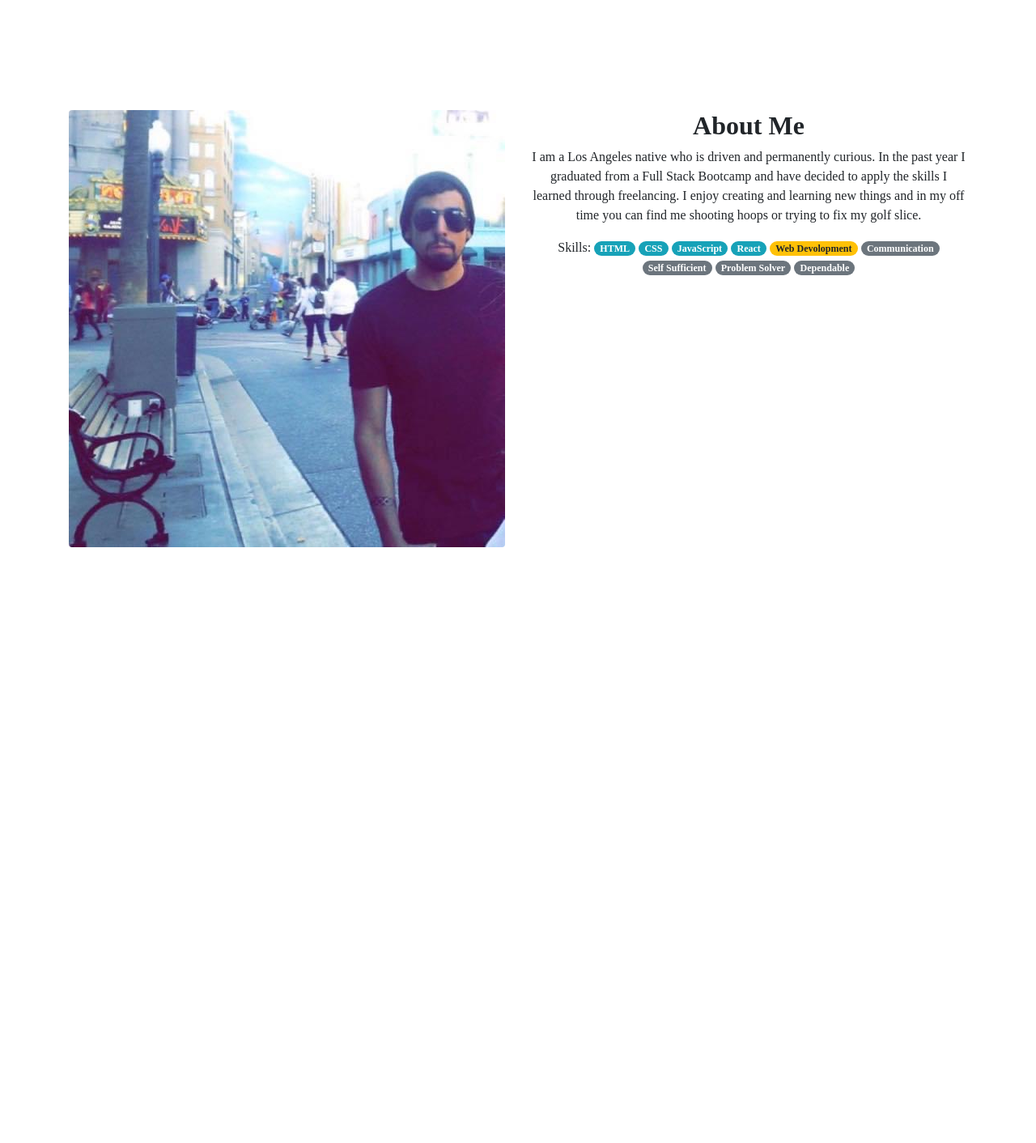
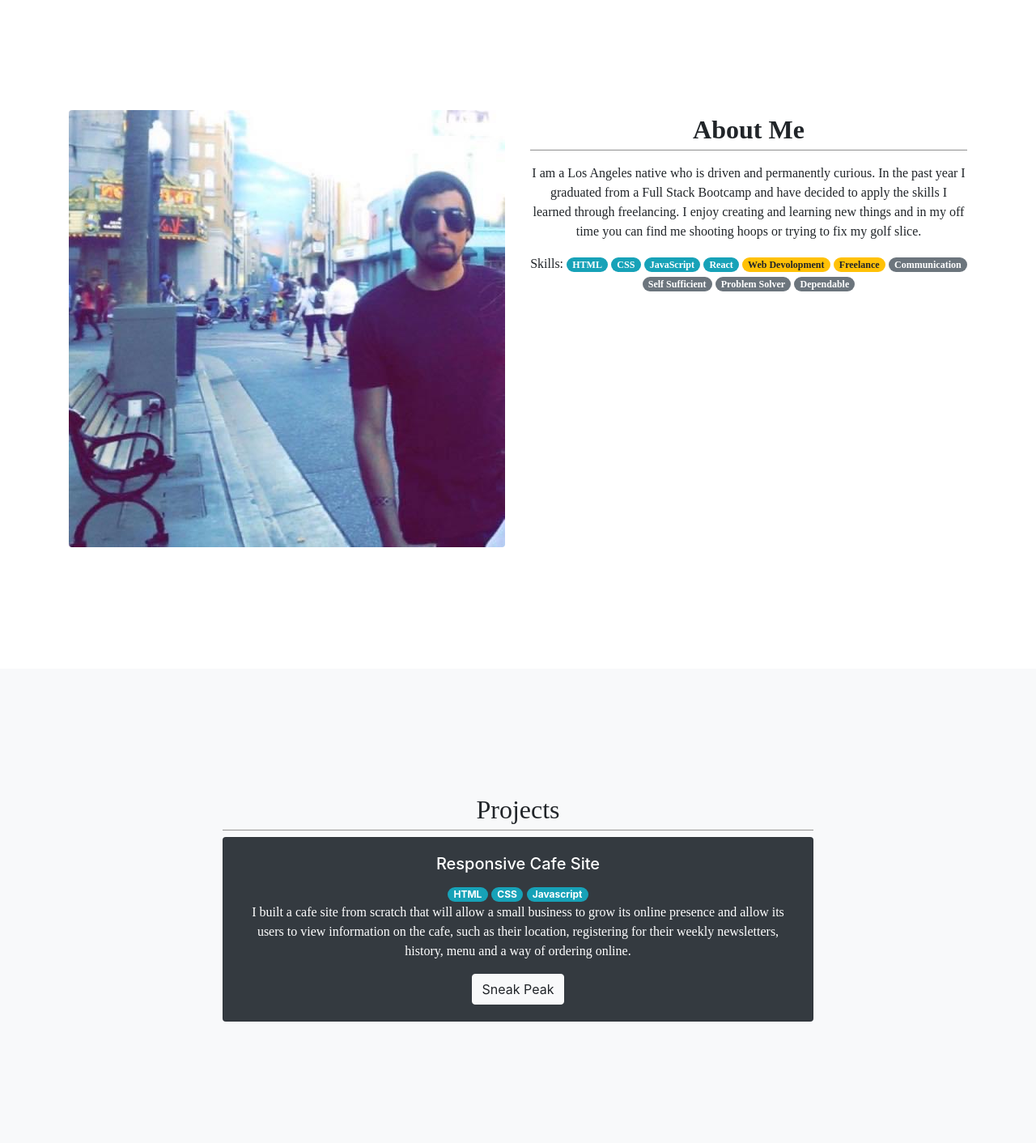
Before and after one commit to ervinCodes/LandingPage, a website: page index.html in a window 1280 px wide. Shown: the part 906-2318 px from the top of the page at 81% size. Before the commit the page ends 1732 px from the top, so only its background shows below. Drawn offline with nearby package versions, Linux system fonts and the light colour scheme; a web font is replaced by a local one.

Commit message:
Projects Section + Project Card #1

```diff
--- a/css/styles.css
+++ b/css/styles.css
@@ -57,3 +57,8 @@
   h1, h2, p {
     font-family: 'Quattrocento', serif;
   }
+
+  .line {
+    border-bottom: 2px ridge;
+    padding: 5px;
+}
--- a/index.html
+++ b/index.html
@@ -62,34 +62,55 @@
     </header>
 
     <!-- About Section -->
-    <section id="about">
+    <section>
         <div class="container">
             <div class="row">
                 <div class="col-sm-6 mx-auto">
                     <img src="./images/me.JPG" class="img-fluid rounded" alt="Responsive image">
                 </div>
                 <div class="col-sm-6 mx-auto">
-                    <h2 class="text-center"><strong>About Me</strong></h2>
-                        <p class="text-center">I am a Los Angeles native who is driven and permanently curious.  In the past year I graduated from a Full Stack Bootcamp and have decided to apply the skills I learned through freelancing.  I enjoy creating and learning new things and in my off time you can find me shooting hoops or trying to fix my golf slice.   </p>
+                    <h2 class="text-center line"><strong>About Me</strong></h2>
+                        <p class="text-center pt-2">I am a Los Angeles native who is driven and permanently curious.  In the past year I graduated from a Full Stack Bootcamp and have decided to apply the skills I learned through freelancing.  I enjoy creating and learning new things and in my off time you can find me shooting hoops or trying to fix my golf slice.   </p>
                         <p class="text-center">Skills:
                             <span class="badge badge-pill badge-info">HTML</span>
                             <span class="badge badge-pill badge-info">CSS</span>
                             <span class="badge badge-pill badge-info">JavaScript</span>
                             <span class="badge badge-pill badge-info">React</span>
                             <span class="badge badge-pill badge-warning">Web Devolopment</span>
+                            <span class="badge badge-pill badge-warning">Freelance</span>
                             <span class="badge badge-pill badge-secondary">Communication</span>
                             <span class="badge badge-pill badge-secondary">Self Sufficient</span>
                             <span class="badge badge-pill badge-secondary">Problem Solver</span>
                             <span class="badge badge-pill badge-secondary">Dependable</span>
-
-
-
                         </p>
-
                 </div>
             </div>
         </div>
     </section>
+
+    <!-- Projects -->
+    <section class="bg-light">
+            <div class="container">
+                <div class="row">
+                    <div class="col-lg-8 mx-auto">
+                        <h2 class="text-center line">Projects</h2>
+                        <!-- Project #1 -->
+                            <div class="card bg-dark text-white">
+                                <div class="card-body text-center">
+                                    <h5 class="card-title">Responsive Cafe Site</h5>
+                                        <span class="badge badge-pill badge-info">HTML</span>
+                                        <span class="badge badge-pill badge-info">CSS</span>
+                                        <span class="badge badge-pill badge-info">Javascript</span>
+                                            <p class="card-text">I built a cafe site from scratch that will allow a small business to grow its online presence and allow its users to view information on the cafe, such as their location, registering for their weekly newsletters, history, menu and a way of ordering online.</p>
+                                            <p class="card-text"></p>
+                                            <a href="#" class="btn btn-light">Sneak Peak</a>
+                                </div>
+                            </div>
+                        <!-- Project #2 -->
+                    </div>
+                </div>
+            </div>
+      </section>
 
     <!-- Footer -->
     <footer class="site-footer bg-dark">
```
Also changed, not shown: 1 other file.
